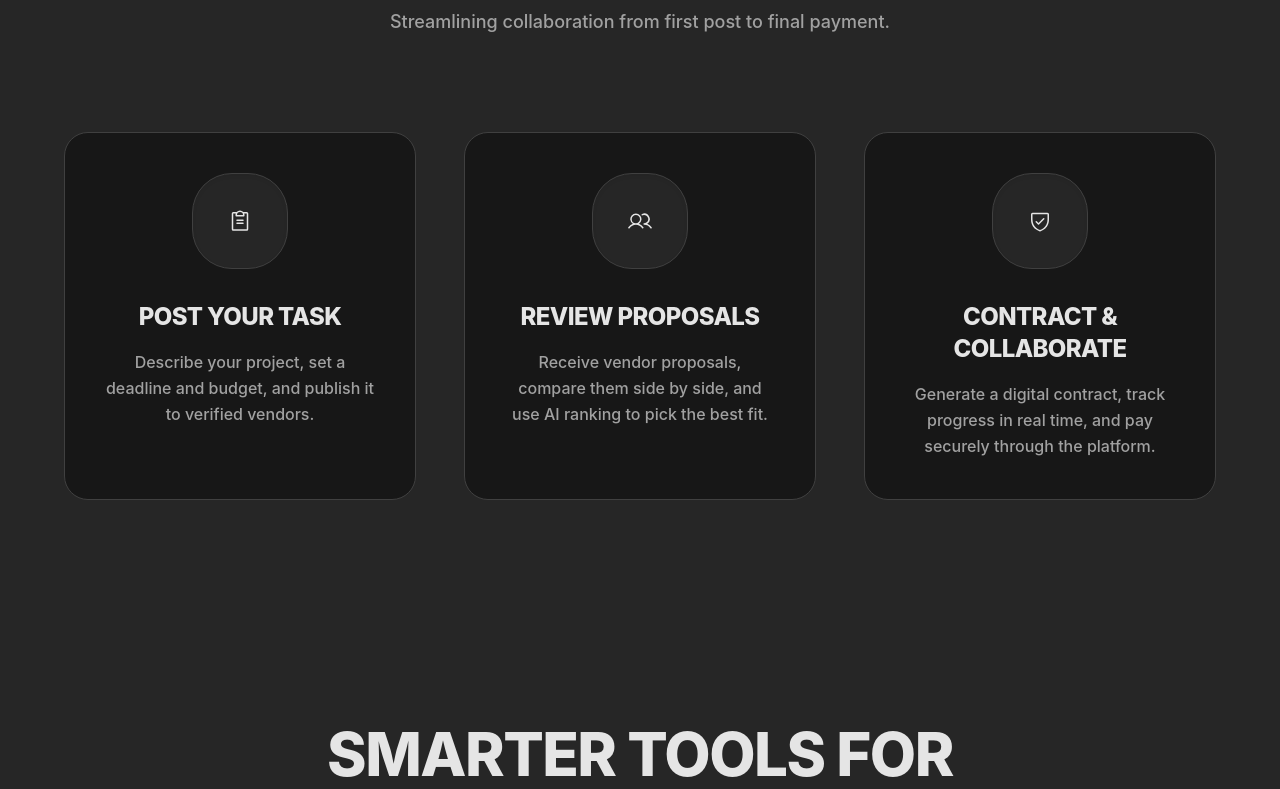
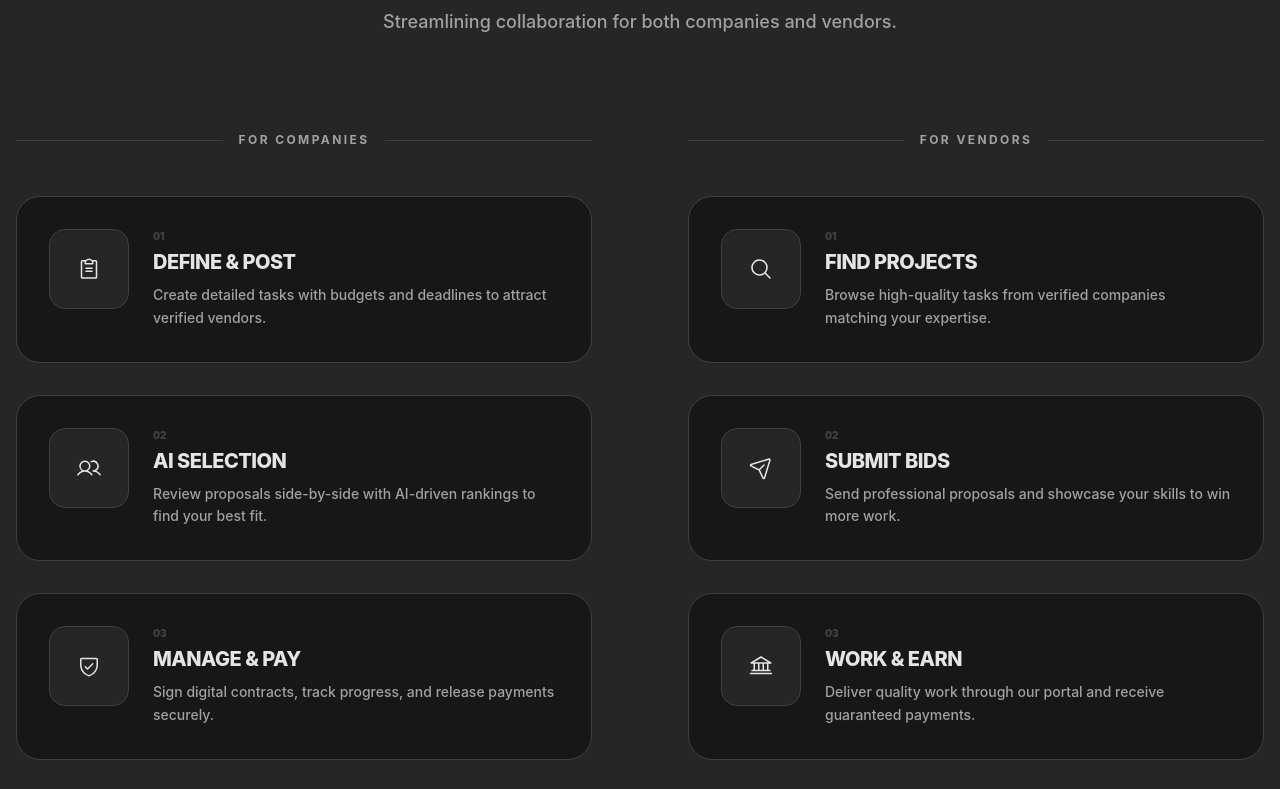
Before and after one commit to muhammadhamzailyas/Vendorlink, a React (Vite) app in the folder frontend/: page / in a window 1280 px wide. Shown: the part 1080-1869 px from the top of the page. Built offline with nearby package versions, Linux system fonts and the light colour scheme; no server answers.

Commit message:
updating how it works section

```diff
--- a/frontend/src/components/landing/HowItWorksSection.jsx
+++ b/frontend/src/components/landing/HowItWorksSection.jsx
@@ -1,25 +1,53 @@
 import React from "react";
-import { ClipboardText, Users, ShieldCheck } from "@phosphor-icons/react";
+import {
+  ClipboardText,
+  Users,
+  ShieldCheck,
+  MagnifyingGlass,
+  PaperPlaneTilt,
+  Bank
+} from "@phosphor-icons/react";
 
 const HowItWorksSection = () => {
-  const steps = [
+  const companySteps = [
     {
       number: "01",
-      title: "Post Your Task",
-      description: "Describe your project, set a deadline and budget, and publish it to verified vendors.",
+      title: "Define & Post",
+      description: "Create detailed tasks with budgets and deadlines to attract verified vendors.",
       icon: <ClipboardText className="w-6 h-6" />,
     },
     {
       number: "02",
-      title: "Review Proposals",
-      description: "Receive vendor proposals, compare them side by side, and use AI ranking to pick the best fit.",
+      title: "AI Selection",
+      description: "Review proposals side-by-side with AI-driven rankings to find your best fit.",
       icon: <Users className="w-6 h-6" />,
     },
     {
       number: "03",
-      title: "Contract & Collaborate",
-      description: "Generate a digital contract, track progress in real time, and pay securely through the platform.",
+      title: "Manage & Pay",
+      description: "Sign digital contracts, track progress, and release payments securely.",
       icon: <ShieldCheck className="w-6 h-6" />,
+    },
+  ];
+
+  const vendorSteps = [
+    {
+      number: "01",
+      title: "Find Projects",
+      description: "Browse high-quality tasks from verified companies matching your expertise.",
+      icon: <MagnifyingGlass className="w-6 h-6" />,
+    },
+    {
+      number: "02",
+      title: "Submit Bids",
+      description: "Send professional proposals and showcase your skills to win more work.",
+      icon: <PaperPlaneTilt className="w-6 h-6" />,
+    },
+    {
+      number: "03",
+      title: "Work & Earn",
+      description: "Deliver quality work through our portal and receive guaranteed payments.",
+      icon: <Bank className="w-6 h-6" />,
     },
   ];
 
@@ -28,34 +56,42 @@ const HowItWorksSection = () => {
       id="how-it-works-section"
       className="py-20 sm:py-32 px-4 bg-[var(--muted)] rounded-t-[40px] sm:rounded-t-[80px] -mt-10 relative z-10"
     >
-      <div className="max-w-6xl mx-auto">
+      <div className="max-w-7xl mx-auto">
         <div className="text-center mb-16 sm:mb-24">
           <h3 className="text-[var(--foreground)] text-3xl sm:text-4xl md:text-6xl font-extrabold tracking-tight mb-6 uppercase">
             How It Works
           </h3>
           <p className="text-[var(--muted-foreground)] text-base sm:text-lg max-w-2xl mx-auto font-medium">
-            Streamlining collaboration from first post to final payment.
+            Streamlining collaboration for both companies and vendors.
           </p>
         </div>
 
-        <div className="grid grid-cols-1 md:grid-cols-3 gap-8 sm:gap-12">
-          {steps.map((step, index) => (
+        <div className="grid grid-cols-1 lg:grid-cols-2 gap-16 lg:gap-24">
+          {/* Companies Column */}
+          <div>
+            <div className="flex items-center gap-4 mb-12">
+              <div className="h-px flex-1 bg-[var(--border)]" />
+              <h4 className="text-xs font-bold uppercase tracking-[0.2em] text-[var(--muted-foreground)]">For Companies</h4>
+              <div className="h-px flex-1 bg-[var(--border)]" />
+            </div>
+
+            <div className="grid grid-cols-1 gap-8">
+              {companySteps.map((step, index) => (
                 <div
                   key={index}
-              className="relative group bg-[var(--card)] p-8 sm:p-10 rounded-3xl border border-[var(--border)] shadow-soft transition-all duration-300 hover:shadow-xl hover:-translate-y-1"
+                  className="flex items-start gap-6 group bg-[var(--card)] p-6 sm:p-8 rounded-3xl border border-[var(--border)] shadow-soft transition-all duration-500 hover:shadow-2xl hover:-translate-y-2 hover:scale-[1.01] hover:border-[var(--ring)]/30"
                 >
-
-              <div className="flex flex-col items-center text-center">
-                <div className="w-20 h-20 sm:w-24 sm:h-24 rounded-2xl sm:rounded-[2.5rem] bg-[var(--muted)] flex items-center justify-center mb-8 shadow-inner border border-[var(--border)]">
+                  <div className="w-16 h-16 sm:w-20 sm:h-20 shrink-0 rounded-2xl bg-[var(--muted)] flex items-center justify-center shadow-inner border border-[var(--border)] group-hover:scale-110 group-hover:bg-[var(--accent)] transition-all duration-500">
                     <div className="text-[var(--foreground)]">
-                    {React.cloneElement(step.icon, { size: 32, strokeWidth: 2.5 })}
+                      {React.cloneElement(step.icon, { size: 28, strokeWidth: 2.5 })}
                     </div>
                   </div>
-
-                <h4 className="text-xl sm:text-2xl font-extrabold text-[var(--foreground)] mb-4 uppercase tracking-tight">
+                  <div>
+                    <span className="text-[10px] font-black text-[var(--muted-foreground)] opacity-30 mb-1 block">{step.number}</span>
+                    <h4 className="text-lg sm:text-xl font-extrabold text-[var(--foreground)] mb-2 uppercase tracking-tight">
                       {step.title}
                     </h4>
-                <p className="text-sm sm:text-base text-[var(--muted-foreground)] leading-relaxed font-medium">
+                    <p className="text-sm text-[var(--muted-foreground)] leading-relaxed font-medium">
                       {step.description}
                     </p>
                   </div>
@@ -63,6 +99,41 @@ const HowItWorksSection = () => {
               ))}
             </div>
           </div>
+
+          {/* Vendors Column */}
+          <div>
+            <div className="flex items-center gap-4 mb-12">
+              <div className="h-px flex-1 bg-[var(--border)]" />
+              <h4 className="text-xs font-bold uppercase tracking-[0.2em] text-[var(--muted-foreground)]">For Vendors</h4>
+              <div className="h-px flex-1 bg-[var(--border)]" />
+            </div>
+
+            <div className="grid grid-cols-1 gap-8">
+              {vendorSteps.map((step, index) => (
+                <div
+                  key={index}
+                  className="flex items-start gap-6 group bg-[var(--card)] p-6 sm:p-8 rounded-3xl border border-[var(--border)] shadow-soft transition-all duration-500 hover:shadow-2xl hover:-translate-y-2 hover:scale-[1.01] hover:border-[var(--ring)]/30"
+                >
+                  <div className="w-16 h-16 sm:w-20 sm:h-20 shrink-0 rounded-2xl bg-[var(--muted)] flex items-center justify-center shadow-inner border border-[var(--border)] group-hover:scale-110 group-hover:bg-[var(--accent)] transition-all duration-500">
+                    <div className="text-[var(--foreground)]">
+                      {React.cloneElement(step.icon, { size: 28, strokeWidth: 2.5 })}
+                    </div>
+                  </div>
+                  <div>
+                    <span className="text-[10px] font-black text-[var(--muted-foreground)] opacity-30 mb-1 block">{step.number}</span>
+                    <h4 className="text-lg sm:text-xl font-extrabold text-[var(--foreground)] mb-2 uppercase tracking-tight">
+                      {step.title}
+                    </h4>
+                    <p className="text-sm text-[var(--muted-foreground)] leading-relaxed font-medium">
+                      {step.description}
+                    </p>
+                  </div>
+                </div>
+              ))}
+            </div>
+          </div>
+        </div>
+      </div>
     </section>
   );
 };
```
Lines whose indentation alone changed are shown as unchanged.
